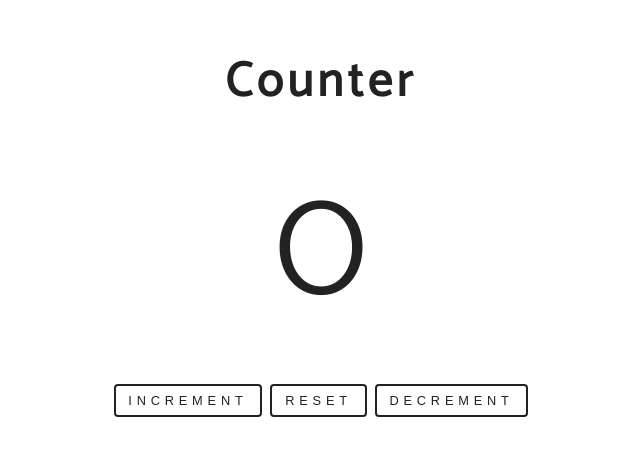
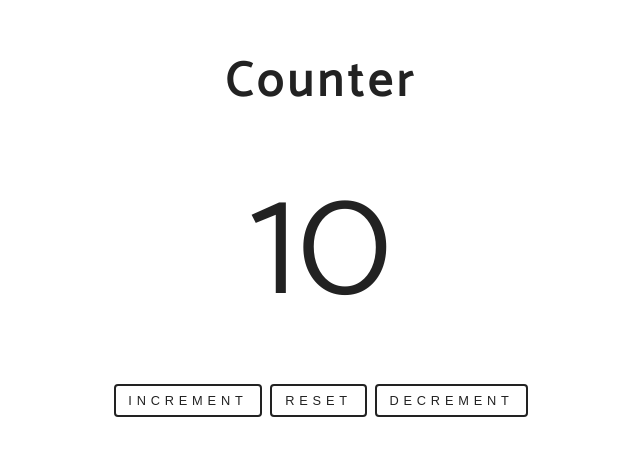
Before and after one commit to preeteeg/reduxApps, a React (Create React App) app: page / in a window 1280 px wide. Shown: the part 165-620 px from the top of the page, without its empty margins (319-959 px from the left). Built offline with nearby package versions, Linux system fonts and the light colour scheme.

Commit message:
set up store and connect redux to app

```diff
--- a/src/App.js
+++ b/src/App.js
@@ -1,11 +1,12 @@
 import React from 'react';
-import Counter from  './components/Counter'
+import Counter from './components/Counter'
+import store from './store/store'
 import './App.css';
 
 function App() {
   return (
     <div className="App">
-       <Counter/>
+       <Counter state={store.getState()} />
     </div>
   );
 }
--- a/src/components/Counter.js
+++ b/src/components/Counter.js
@@ -1,13 +1,14 @@
 import React,{useState} from 'react'
 
-const Counter = () =>
+const Counter = (props) =>
 {
+  const count = (props.state.count)
     //use Hook :useState
     const [counter, setCounter] = useState(0)
     return (
         <div className="container">
            <h1>Counter</h1>
-            <p className="counter">{counter}</p>
+            <p className="counter">{count}</p>
             <div className="buttons">
                 <button type="button" className="btn" onClick={()=>setCounter(counter+1)}>Increment</button>
                 <button type="button" className="btn" onClick={()=>setCounter(0)}>Reset</button>
--- /dev/null
+++ b/src/store/store.js
@@ -0,0 +1,21 @@
+
+import { createStore } from 'redux'
+
+
+const initialState = {
+    count:10
+}
+
+// a reducer is responsible to update the state and expect the action
+function reducer(state=initialState,action)
+{
+    console.log(state, action)
+
+    return state
+}
+
+//createStore will look for reducer function to update the state
+const store = createStore(reducer)
+//
+console.log(store.getState())
+export default store
```
Also changed, not shown: 1 other file (tests, documents, lock files or other folders).
